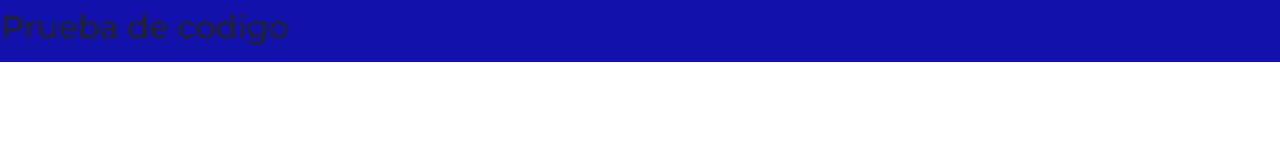
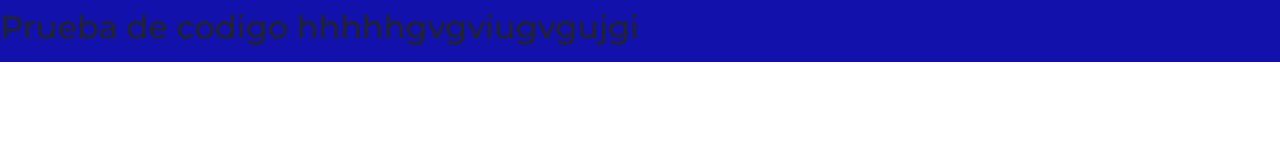
Before and after one commit to Gama2176/EuroCenter_P, a plain HTML site: page index.html in a window 1280 px wide. Drawn offline with nearby package versions, Linux system fonts and the light colour scheme.

```diff
--- a/index.html
+++ b/index.html
@@ -27,7 +27,7 @@
 
     <!-- Header - EuroCentro -->
     <section class="navbar">
-        <h2> Prueba de codigo </h2>
+        <h2> Prueba de codigo hhhhhgvgviugvgujgi </h2>
 
     </section>
 
```
